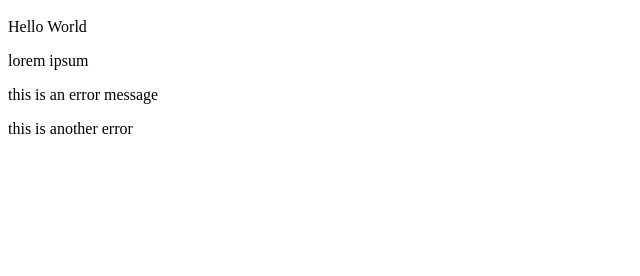
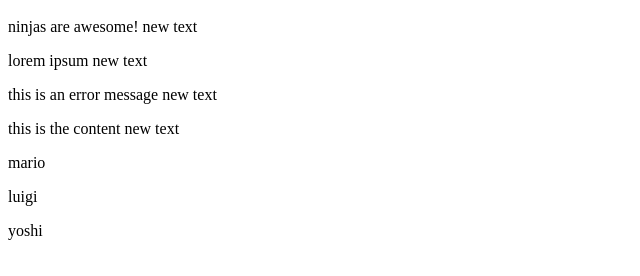
Before and after one commit to nhatdang2604/Learning-JavaScript, a plain HTML site: page chapter_6/index.html in a window 1280 px wide. Shown: the part 48-324 px from the top of the page, without its empty margins (0-640 px from the left). Drawn offline with Linux system fonts and the light colour scheme.

Commit message:
Finish using .innerText and .innerHTML

```diff
--- a/chapter_6/index.html
+++ b/chapter_6/index.html
@@ -14,7 +14,10 @@
         <p class = "error">this is an error message</p>
     </div>
 
-    <div class = "error">this is another error</div>
+    <!-- <div class = "error">this is another error</div> -->
+    <div class="content">
+        <p>this is the content</p>
+    </div>
 
     <script src = "scripts/sandBox.js"></script>
 </body>
--- a/chapter_6/scripts/sandBox.js
+++ b/chapter_6/scripts/sandBox.js
@@ -22,5 +22,25 @@ const errors = document.getElementsByClassName("error");
 console.log(errors);
 
 //Get elements by tag name
-const paras = document.getElementsByTagName("p");
-console.log(paras);
+// const paras = document.getElementsByTagName("p");
+// console.log(paras);
+
+const para = document.querySelector("p");
+para.innerText = "ninjas are awesome!";
+console.log(para.innerText);
+
+const paras = document.querySelectorAll("p");
+paras.forEach(para => {
+    console.log(para.innerText);
+    para.innerText += " new text";
+});
+
+const content = document.querySelector(".content");
+// console.log(content.innerHTML);
+// content.innerHTML += "<h2>this is a new h2</h2>";
+// console.log(content.innerHTML);
+
+const people = ["mario", "luigi", "yoshi"];
+people.forEach(person => {
+    content.innerHTML += `<p>${person}</p>`;
+});
```
